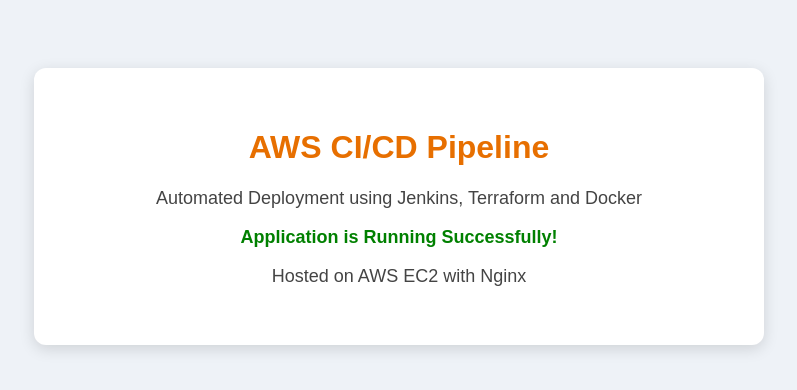
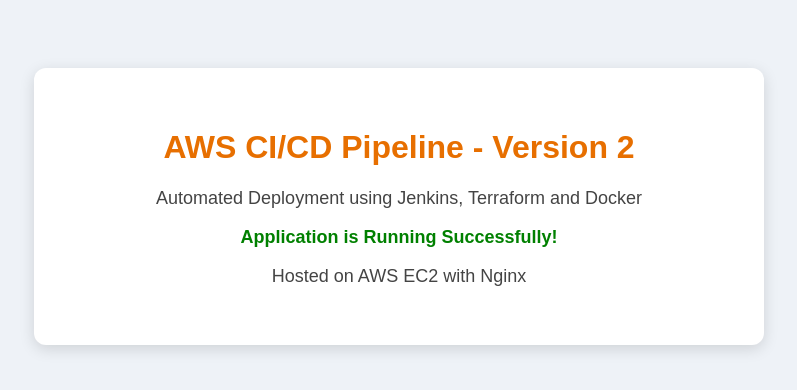
Before and after one commit to Akash-Patel-1824/aws-cicd-pipeline, a plain HTML site: page app/index.html in a window 1280 px wide. Shown: the whole page, without its empty margins (241-1038 px from the left). Drawn offline with Linux system fonts and the light colour scheme.

Commit message:
Update title and header for versioning

```diff
--- a/app/index.html
+++ b/app/index.html
@@ -3,7 +3,7 @@
 <head>
     <meta charset="UTF-8">
     <meta name="viewport" content="width=device-width, initial-scale=1.0">
-    <title>AWS CI/CD Project - Version 2</title>
+    <title>AWS CI/CD Project</title>
     <style>
         body {
             font-family: Arial, sans-serif;
@@ -29,7 +29,7 @@
 </head>
 <body>
     <div class="container">
-        <h1>AWS CI/CD Pipeline</h1>
+        <h1>AWS CI/CD Pipeline - Version 2</h1>
         <p>Automated Deployment using Jenkins, Terraform and Docker</p>
         <p class="status">Application is Running Successfully!</p>
         <p>Hosted on AWS EC2 with Nginx</p>
```
